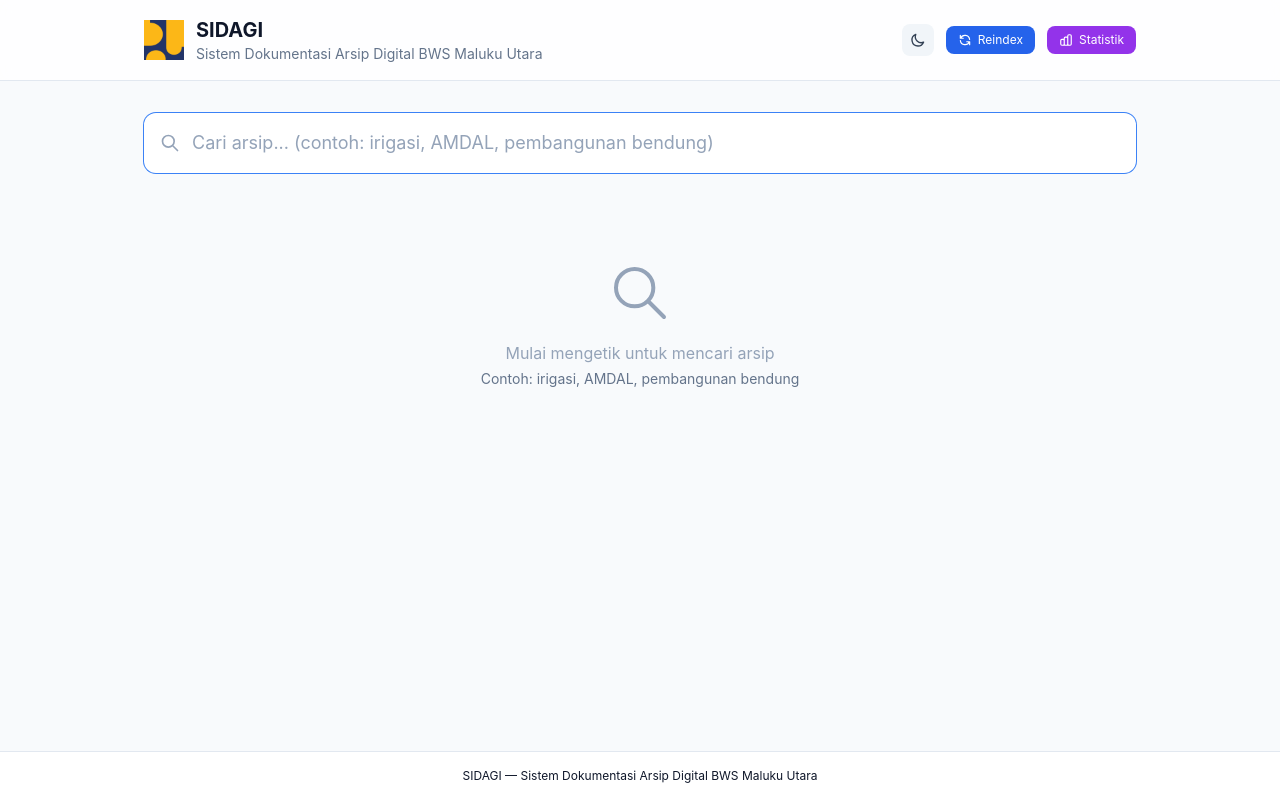
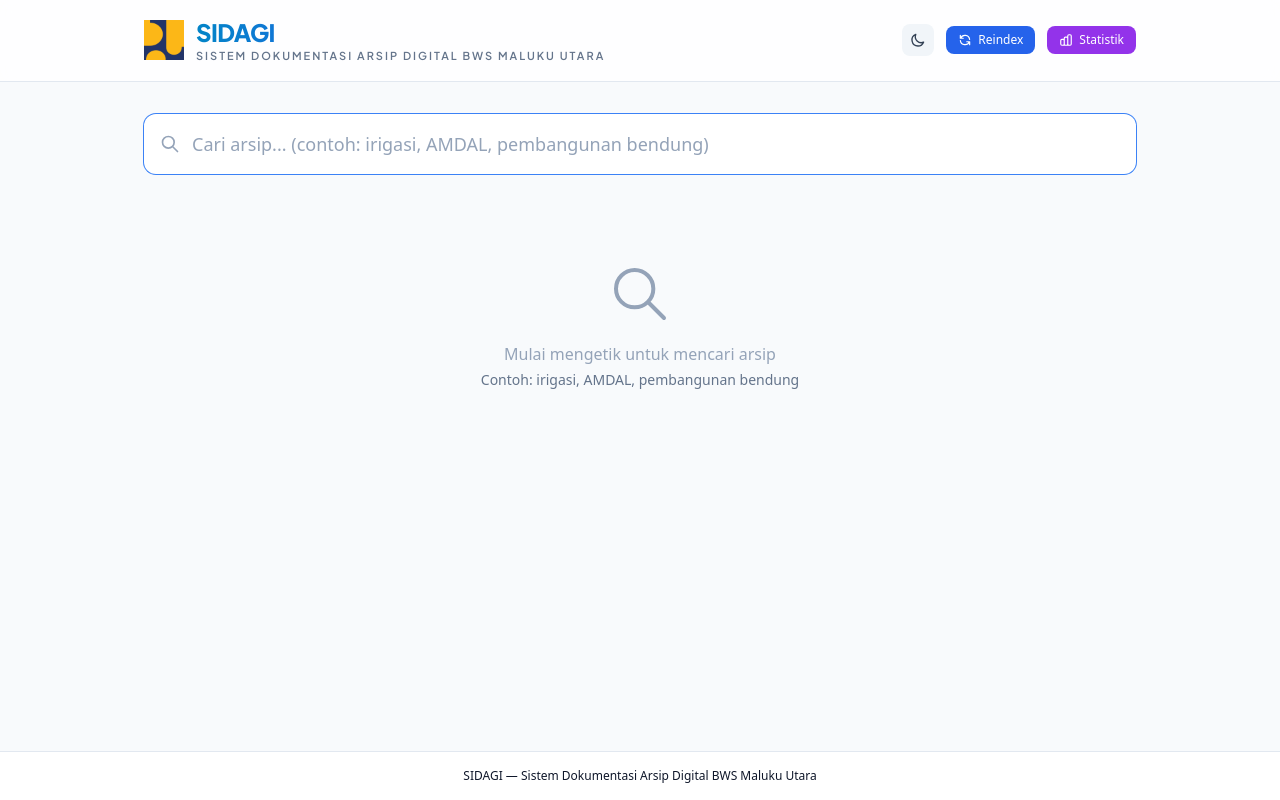
Before and after one commit to githubfarid1/arsip-search, a Next.js app in the folder frontend/: page / in a window 1280 px wide. Built offline with nearby package versions, Linux system fonts and the light colour scheme.

Commit message:
feat: polish SIDAGI header with display font and gradient

```diff
--- a/frontend/src/app/layout.tsx
+++ b/frontend/src/app/layout.tsx
@@ -1,5 +1,12 @@
 import type { Metadata } from 'next'
+import { Plus_Jakarta_Sans } from 'next/font/google'
 import './globals.css'
+
+const jakarta = Plus_Jakarta_Sans({
+  subsets: ['latin'],
+  variable: '--font-display',
+  weight: ['500', '600', '700', '800'],
+})
 
 export const metadata: Metadata = {
   title: 'SIDAGI - Sistem Dokumentasi Arsip Digital BWS Maluku Utara',
@@ -21,7 +28,7 @@ export default function RootLayout({
           __html: `(function(){try{var t=localStorage.getItem('theme');if(t==='light'){document.documentElement.classList.remove('dark')}else if(t==='dark'){document.documentElement.classList.add('dark')}else{if(window.matchMedia('(prefers-color-scheme: light)').matches){document.documentElement.classList.remove('dark')}else{document.documentElement.classList.add('dark')}}}catch(e){}})()`
         }} />
       </head>
-      <body>{children}</body>
+      <body className={`${jakarta.variable} font-sans`}>{children}</body>
     </html>
   )
 }
--- a/frontend/src/app/page.tsx
+++ b/frontend/src/app/page.tsx
@@ -318,8 +318,8 @@ export default function Home() {
             <div className="flex items-center gap-3">
               <img src="/logo.png" alt="Logo" className="h-10 w-10 object-contain" />
               <div>
-                <h1 className="text-xl font-bold dark:text-white text-slate-900">SIDAGI</h1>
-                <p className="text-sm dark:text-slate-400 text-slate-500">Sistem Dokumentasi Arsip Digital BWS Maluku Utara</p>
+                <h1 className="text-2xl font-extrabold tracking-tight bg-gradient-to-r from-sky-600 via-blue-600 to-indigo-600 bg-clip-text text-transparent dark:from-sky-400 dark:via-blue-400 dark:to-indigo-400 font-[family-name:var(--font-display)]">SIDAGI</h1>
+                <p className="text-[11px] font-semibold uppercase tracking-[0.18em] text-slate-500 dark:text-slate-400 font-[family-name:var(--font-display)]">Sistem Dokumentasi Arsip Digital BWS Maluku Utara</p>
               </div>
             </div>
             <div className="flex items-center gap-3">
```
